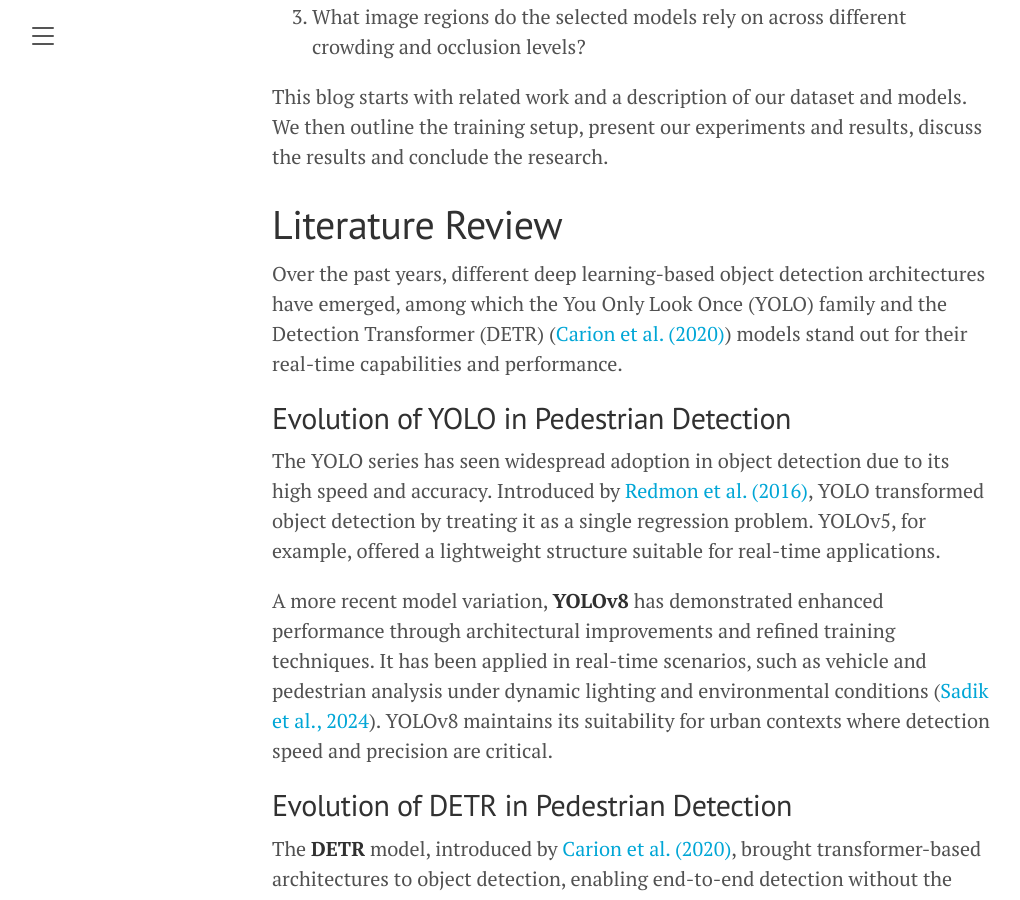
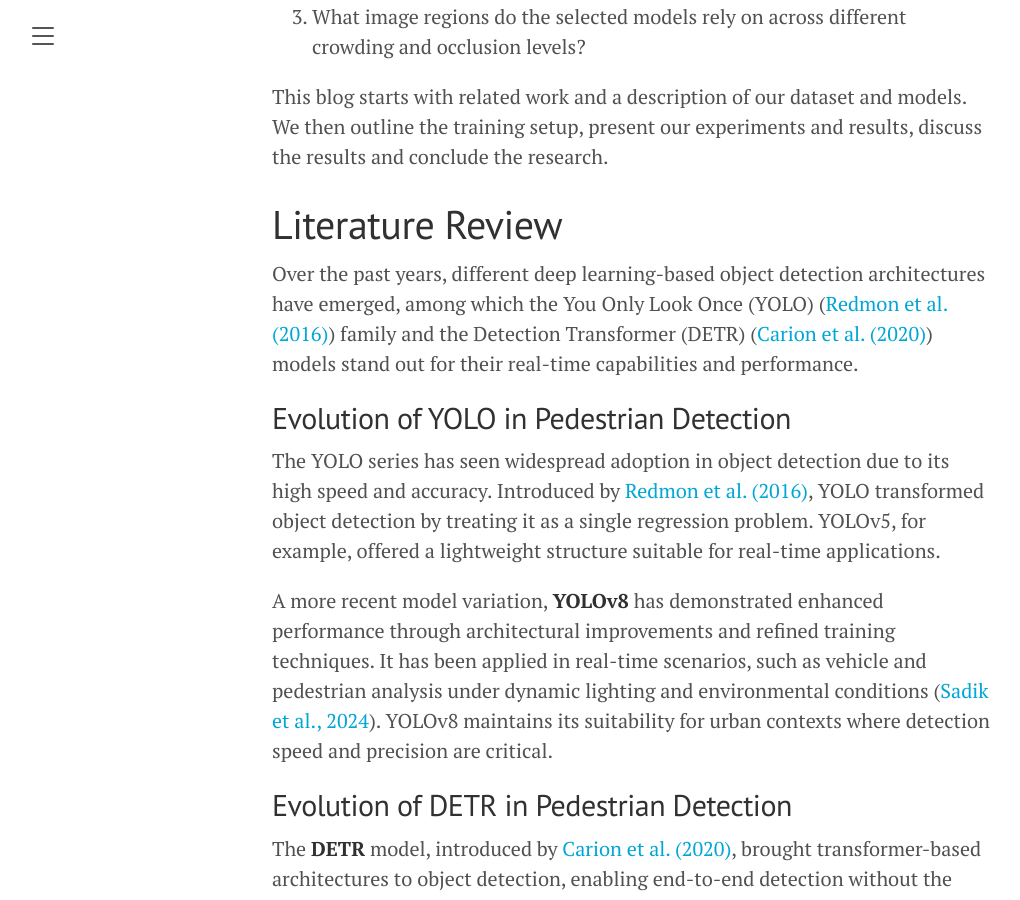
Before and after one commit to RedHoven/pedestrian-detection, a Jekyll site: the page built from lanyon/_posts/2025-03-06-blog.md, in a window 1280 px wide and 900 px high, scrolled down 1547 px. Shown: the whole window, without its empty margins (8-1028 px from the left). Built offline with Jekyll 4.4.1, drawn with Linux system fonts in a browser that asks for light colours; formulas are drawn with MathJax 3.

```diff
--- a/lanyon/_posts/2025-03-06-blog.md
+++ b/lanyon/_posts/2025-03-06-blog.md
@@ -38,7 +38,7 @@
 
 # Literature Review
 
-Over the past years, different deep learning-based object detection architectures have emerged, among which the You Only Look Once (YOLO) family and the Detection Transformer (DETR) ([Carion et al. (2020)](#ref-carion)) models stand out for their real-time capabilities and performance.
+Over the past years, different deep learning-based object detection architectures have emerged, among which the You Only Look Once (YOLO) ([Redmon et al. (2016)](#ref-redmon)) family and the Detection Transformer (DETR) ([Carion et al. (2020)](#ref-carion)) models stand out for their real-time capabilities and performance.
 
 ## Evolution of YOLO in Pedestrian Detection
 
```
